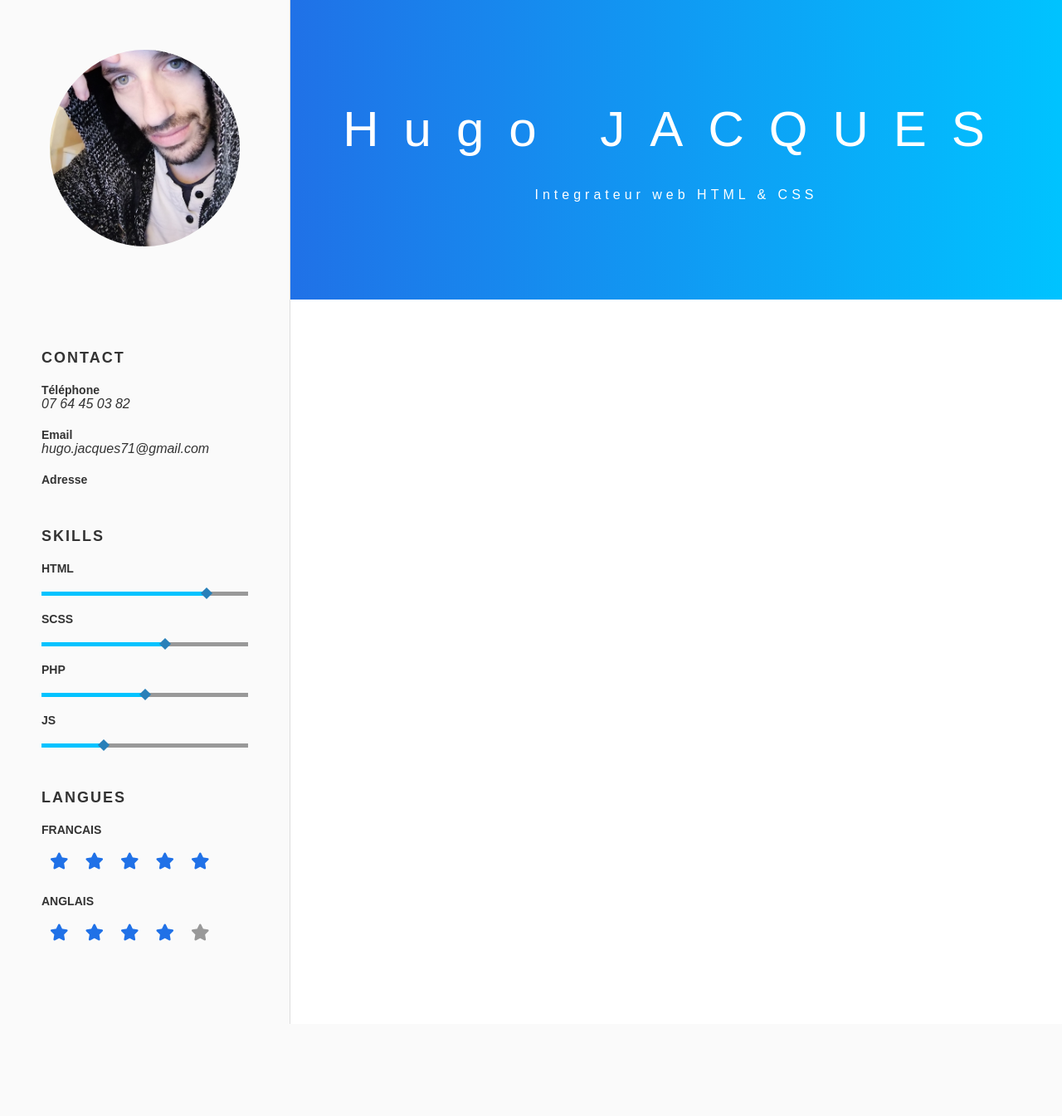
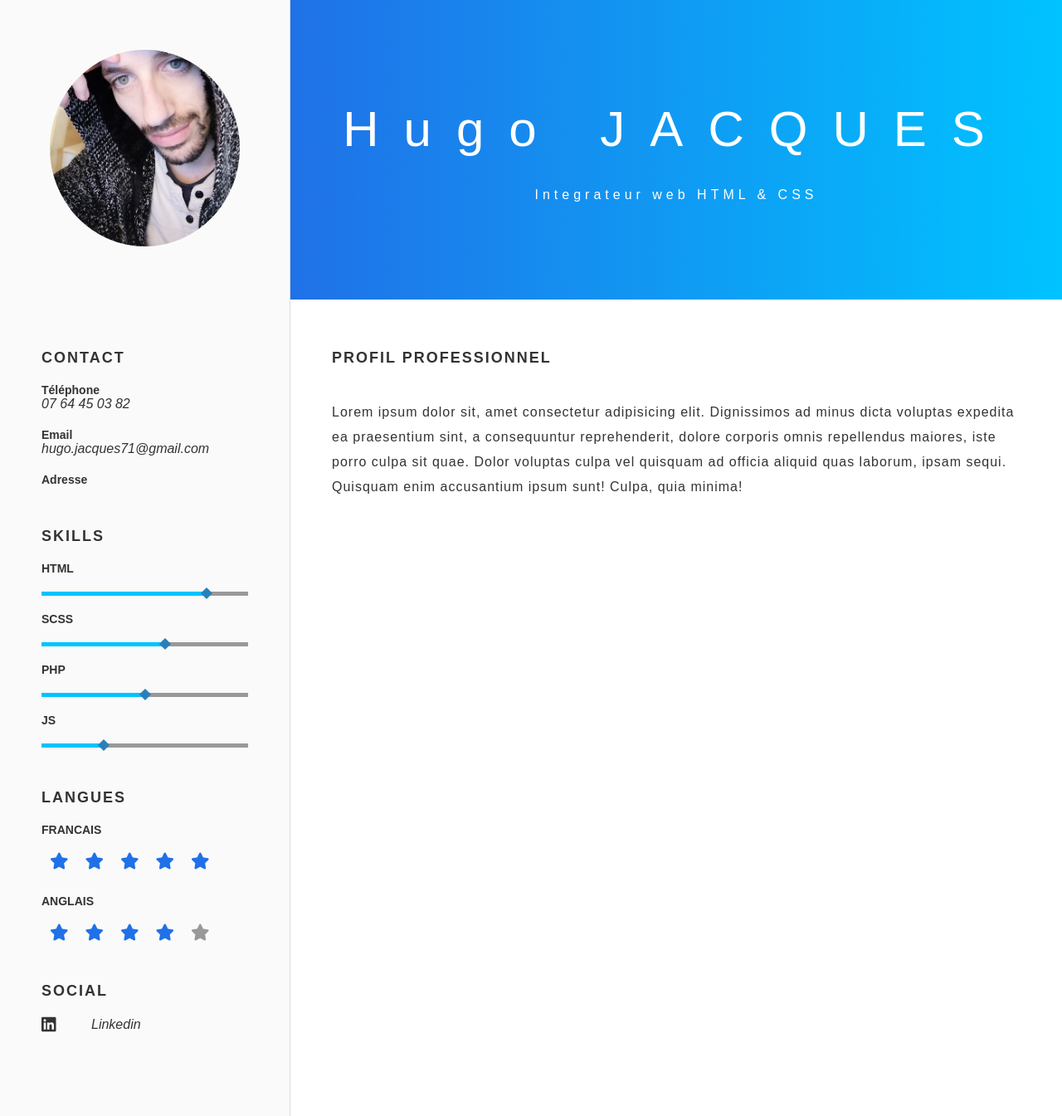
Before and after one commit to magusin/cv, a PHP site: page / in a window 1280 px wide. Shown: the whole page at 83% size. Before the commit the page ends 1234 px from the top, so only its background shows below. Run offline with PHP 8.4, Linux system fonts and the light colour scheme; style sheets or scripts are compiled from the project's sources; some libraries are stand-ins or nearby versions; some web fonts are replaced.

Commit message:
social + présentation

```diff
--- a/css/style.css
+++ b/css/style.css
@@ -155,6 +155,24 @@ aside {
       aside .block .stars-container i {
         font-size: 2rem;
         margin: 0 1rem; }
+    aside .block .social-container {
+      display: flex;
+      justify-content: start;
+      align-items: center;
+      margin: 2rem 0; }
+      aside .block .social-container i {
+        font-size: 2rem;
+        flex: 0 0 50px;
+        margin-right: 1rem; }
+      aside .block .social-container p {
+        flex: auto;
+        margin: 0; }
 
 main {
-  grid-area: main; }
+  grid-area: main;
+  padding: 5rem; }
+  main h2 {
+    margin-bottom: 4rem; }
+  main p {
+    letter-spacing: 0.1rem;
+    line-height: 3rem; }
--- a/index.html
+++ b/index.html
@@ -38,6 +38,8 @@
          <div class="block">
             <h2 class="title-small">SKILLS</h2>
               <h3>HTML</h3>
+
+
                   <div class="bar-skill">
                       <div class="bar-skill-progress"></div>
                       <div class="bar-skill-dot"></div>
@@ -77,8 +79,18 @@
                   <i class="fas fa-star"></i>
               </div>
             </div>
+            <div class="block">
+                <h2 class="title-small">SOCIAL</h2>
+                <div class="social-container">
+                    <i class="fab fa-linkedin"></i>
+                    <p>Linkedin</p>
+                </div>
+            </div>
       </aside>
-      <main></main>
+      <main>
+          <h2 class="title-small">PROFIL PROFESSIONNEL</h2>
+          <P>Lorem ipsum dolor sit, amet consectetur adipisicing elit. Dignissimos ad minus dicta voluptas expedita ea praesentium sint, a consequuntur reprehenderit, dolore corporis omnis repellendus maiores, iste porro culpa sit quae. Dolor voluptas culpa vel quisquam ad officia aliquid quas laborum, ipsam sequi. Quisquam enim accusantium ipsum sunt! Culpa, quia minima!</P>
+      </main>
   </div>
 </body>
 </html>
--- a/scss/style.scss
+++ b/scss/style.scss
@@ -2,6 +2,7 @@
 @import "base";
 @import "classes";
 
+$skills: 5px;
 .grid-container {
   display: grid;
   min-height: 100vh;
@@ -63,12 +64,13 @@ header {
         position: relative;
         .bar-skill-progress {
           position: absolute;
-          height: 5px;
+          height: $skills;
           top: 0;
           left: 0;
           width: 80%;
           background: var(--light);
         }
+
         .bar-skill-dot {
             position: absolute;
             height: 10px;
@@ -139,9 +141,34 @@ header {
             margin: 0 1rem;
           }
         }
+        .social-container {
+          display: flex;
+          justify-content: start;
+          align-items: center;
+          margin: 2rem 0;
+          i {
+            font-size: 2rem;
+            flex: 0 0 50px;
+            margin-right: 1rem;
+          }
+          p {
+            flex: auto;
+            margin: 0;
+          }
+        }
       }
     }
 
+
+
     main {
         grid-area: main;
+        padding: 5rem;
+        h2 {
+          margin-bottom: 4rem;
         }
+        p {
+          letter-spacing: 0.1rem;
+          line-height: 3rem;
+        }
+      }
```
Lines whose indentation alone changed are shown as unchanged.
